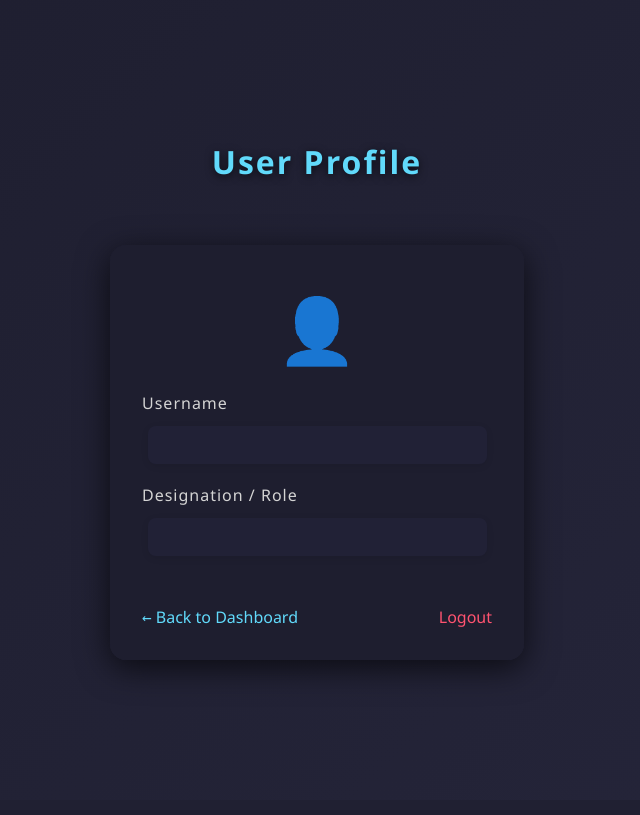
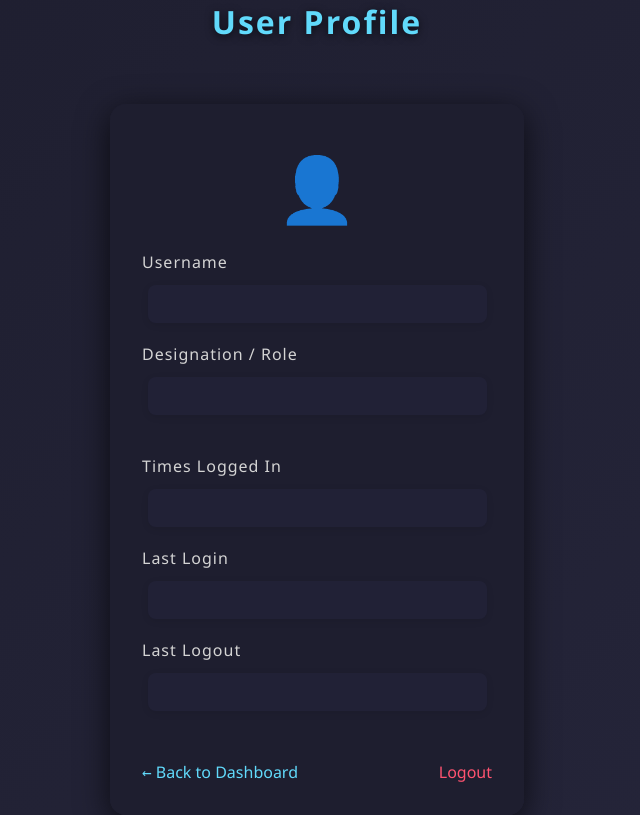
Before and after one commit to klathika334-create/machine_error_prediction-app, a Flask app: template src/dashboard/templates/profile.html in a window 1280 px wide. Shown: the whole page, without its empty margins (323-963 px from the left). Before the commit the page ends 671 px from the top, so only its background shows below. Run offline with Flask 3, Linux system fonts and the light colour scheme; the template is opened without the code that fills it, so the values that code supplies are empty; parts of the project's set-up code (start-up, migrations or seed data) failed here and were passed over; some libraries are stand-ins or nearby versions.

Commit message:
Added Profile button to view details.

```diff
--- a/src/dashboard/app.py
+++ b/src/dashboard/app.py
@@ -14,6 +14,7 @@ import pandas as pd
 import numpy as np
 import os
 from dotenv import load_dotenv
+from datetime import datetime
 load_dotenv()
 
 
@@ -49,6 +50,13 @@ def login():
         if user and check_password_hash(user['password'], password):
             session['username'] = username
             session['role'] = user.get('role', 'user')
+
+            # Track login stats
+            users.update_one({'_id': user['_id']}, {
+                '$inc': {'login_count': 1},
+                '$set': {'last_login': datetime.now()}
+            })
+
             return redirect(url_for('home'))
         else:
             return render_template('login.html', error='Invalid credentials')
@@ -58,10 +66,25 @@ def login():
 def profile():
     if 'username' not in session:
         return redirect(url_for('login'))
-    return render_template('profile.html', username=session.get('username'), role=session.get('role', 'user'))
+    # Fetch fresh user data for stats
+    user = mongo.db.users.find_one({'username': session['username']})
+
+    return render_template('profile.html',
+        username=session.get('username'),
+        role=session.get('role', 'user'),
+        login_count=user.get('login_count', 0),
+        last_login=user.get('last_login', 'Never'),
+        last_logout=user.get('last_logout', 'Never')
+    )
 
 @app.route('/logout')
 def logout():
+    # Track logout time
+    if 'username' in session:
+        mongo.db.users.update_one({'username': session['username']}, {
+            '$set': {'last_logout': datetime.now()}
+        })
+
     session.pop('username', None)
     session.pop('role', None)
     return redirect(url_for('login'))
--- a/src/dashboard/templates/profile.html
+++ b/src/dashboard/templates/profile.html
@@ -22,6 +22,15 @@
         <input type="text" value="{{ role }}" readonly disabled
             style="cursor: default; opacity: 0.7; text-transform: capitalize;">
 
+        <label style="margin-top: 20px;">Times Logged In</label>
+        <input type="text" value="{{ login_count }}" readonly disabled style="cursor: default; opacity: 0.7;">
+
+        <label>Last Login</label>
+        <input type="text" value="{{ last_login }}" readonly disabled style="cursor: default; opacity: 0.7;">
+
+        <label>Last Logout</label>
+        <input type="text" value="{{ last_logout }}" readonly disabled style="cursor: default; opacity: 0.7;">
+
         <div style="margin-top: 30px; display: flex; justify-content: space-between; width: 100%;">
             <a href="/" style="color: #61dafb; text-decoration: none;">← Back to Dashboard</a>
             <a href="/logout" style="color: #ff5370; text-decoration: none;">Logout</a>
```
